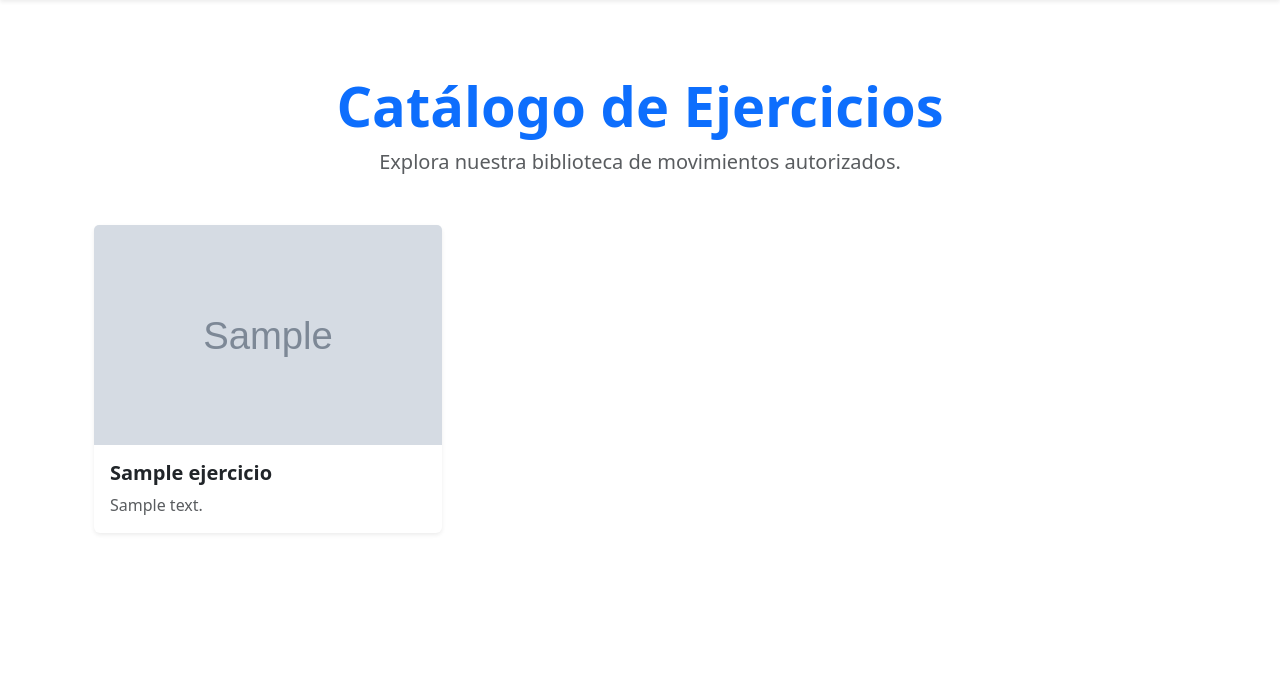
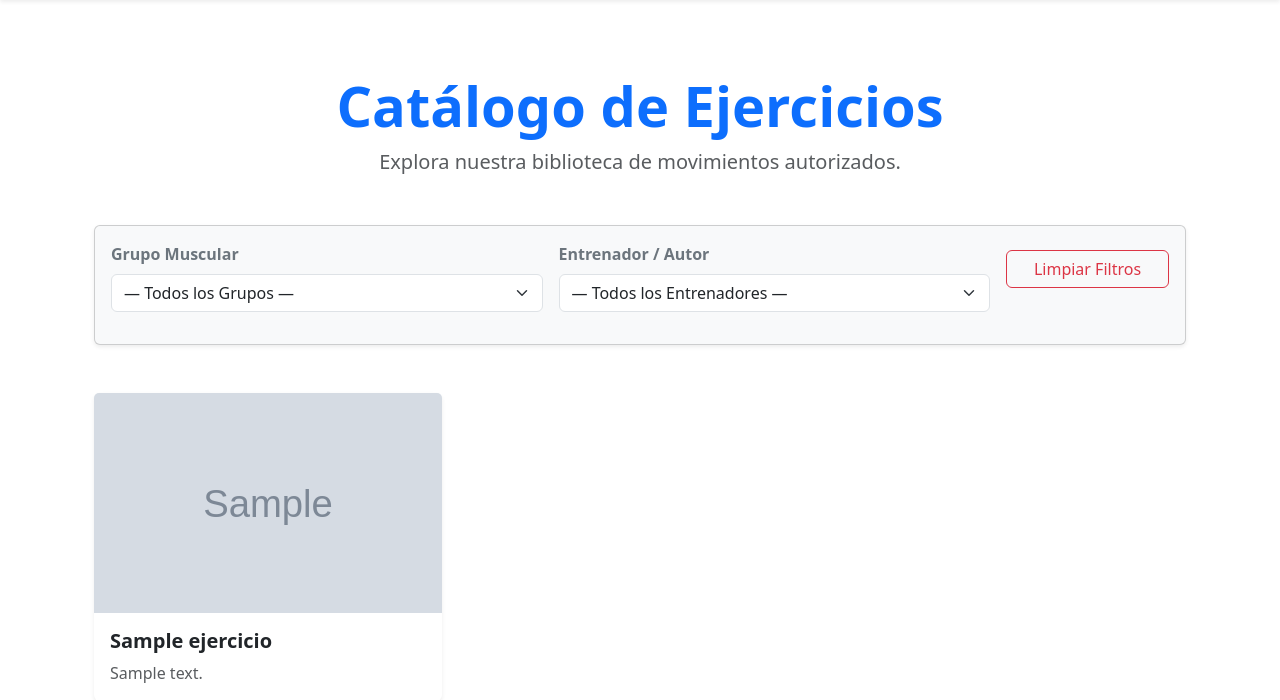
Before and after one commit to Alex5625/Endorphin-Rush, a Django app: page /exercises/catalogo/ in a window 1280 px wide. Shown: the part 81-781 px from the top of the page. Before the commit the page ends 615 px from the top, so only its background shows below. Run offline with Django 5.2, Linux system fonts and the light colour scheme; tables that the repository leaves empty hold one stand-in row (values such as "Sample post"); grey boxes marked "Sample" are stand-in pictures; some libraries are stand-ins or nearby versions.

Commit message:
HU-12: Se implementan filtros al catálogo de ejercicios por grupos musculares y autor.
Se modificó la función catalogo_ejercicios para aplicar los filtros que seleccione el usuario

Se modificó el archivo catalogo.html para la visualizacion, agregando selectores para filtrar por modelo TipoEjercicio y User

```diff
--- a/src/exercises/templates/exercises/catalogo.html
+++ b/src/exercises/templates/exercises/catalogo.html
@@ -5,6 +5,42 @@
     <div class="text-center mb-5">
         <h1 class="display-4 fw-bold text-primary">Catálogo de Ejercicios</h1>
         <p class="lead text-muted">Explora nuestra biblioteca de movimientos autorizados.</p>
+    </div>
+
+    <div class="card p-3 shadow-sm mb-5 bg-light">
+        <form method="GET" action="{% url 'exercises:catalogo_ejercicios' %}" class="row g-3 align-items-center">
+
+            <div class="col-md-5">
+                <label class="form-label fw-bold text-secondary">Grupo Muscular</label>
+                <select name="grupo" class="form-select" onchange="this.form.submit()">
+                    <option value="">— Todos los Grupos —</option>
+                    {% for grupo in grupos_musculares %}
+                        <option value="{{ grupo.id }}" {% if grupo_actual == grupo.id|stringformat:"i" %}selected{% endif %}>
+                            {{ grupo.nombre_categoria }}
+                        </option>
+                    {% endfor %}
+                </select>
+            </div>
+
+            <div class="col-md-5">
+                <label class="form-label fw-bold text-secondary">Entrenador / Autor</label>
+                <select name="autor" class="form-select" onchange="this.form.submit()">
+                    <option value="">— Todos los Entrenadores —</option>
+                    {% for autor in autores %}
+                        <option value="{{ autor.id }}" {% if autor_actual == autor.id|stringformat:"i" %}selected{% endif %}>
+                            {{ autor.username }}
+                        </option>
+                    {% endfor %}
+                </select>
+            </div>
+
+            <div class="col-md-2 d-flex align-items-end h-100 mt-4 mt-md-0">
+                <a href="{% url 'exercises:catalogo_ejercicios' %}" class="btn btn-outline-danger w-100">
+                    Limpiar Filtros
+                </a>
+            </div>
+
+        </form>
     </div>
 
     {% if ejercicios %}
@@ -34,8 +70,8 @@
     {% else %}
         <div class="d-flex justify-content-center my-5">
             <div class="alert alert-info py-4 shadow-sm text-center" style="max-width: 500px; width: 100%;">
-                <h4 class="alert-heading">¡Próximamente!</h4>
-                <p class="mb-0">Aún no hay ejercicios autorizados en el catálogo. Por favor, vuelve más tarde.</p>
+                <h4 class="alert-heading">¡Vaya!</h4>
+                <p class="mb-0">Aún no hay ejercicios autorizados o no hay resultados para este filtro.</p>
             </div>
         </div>
     {% endif %}
--- a/src/exercises/views.py
+++ b/src/exercises/views.py
@@ -6,7 +6,8 @@
 from django.contrib import messages
 from django.shortcuts import redirect
 from django.core.mail import send_mail
-
+from django.contrib.auth.models import User
+from exercise_types.models import TipoEjercicio
 from .forms import ejercicioForm
 # Create your views here.
 
@@ -86,13 +87,33 @@
     return redirect('exercises:lista_ejercicios')
 
 ## para la hu-11 de visualización del catalago de ejercicios
+## se modifica la funcion para el cumplimiento de la hu-12
+## HU-12 Catálogo de Ejercicios con Filtros de grupos musculares y autor
 def catalogo_ejercicios(request):
-    #se filtra para traer únicamente los ejercicios que ya fueron autorizados
+    #base inicial: solo ejercicios aprobados
     ejercicios = Ejercicio.objects.filter(autorizado=True)
 
+    #se capturan filtros desde la URL
+    grupo_seleccionado = request.GET.get('grupo')
+    autor_seleccionado = request.GET.get('autor')
+
+    #se aplica filtro de grupo muscular si existe
+    if grupo_seleccionado:
+        ejercicios = ejercicios.filter(tipo_ejercicio__id=grupo_seleccionado)
+
+    #se aplica filtro de autor si existe
+    if autor_seleccionado:
+        ejercicios = ejercicios.filter(autor__id=autor_seleccionado)
+
+    # Consultas para armar los selectores de la interfaz
+    grupos_musculares = TipoEjercicio.objects.all().order_by('nombre_categoria')
+    autores = User.objects.filter(ejercicios_creados__autorizado=True).distinct()
+
     context = {
-        'ejercicios': ejercicios
+        'ejercicios': ejercicios,
+        'grupos_musculares': grupos_musculares,
+        'autores': autores,
+        'grupo_actual': grupo_seleccionado,
+        'autor_actual': autor_seleccionado,
     }
-
-    #render a la plantilla HTML pasandole los ejercicios
     return render(request, 'exercises/catalogo.html', context)
```
